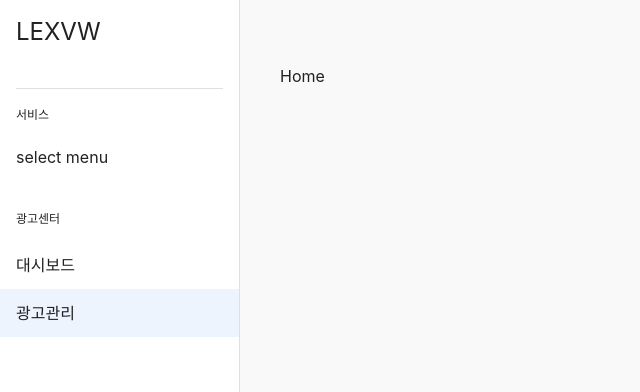
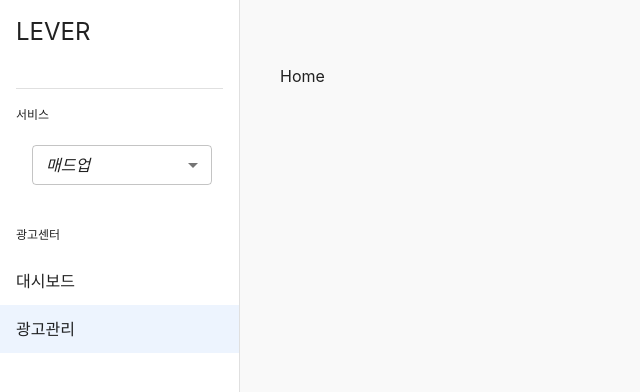
Before and after one commit to sycho09/wanted-pre-onboarding-2-1-, a React (Create React App) app: page / in a window 1280 px wide. Shown: the top 392 px of the page, without its empty margins (0-640 px from the left). Built offline with nearby package versions, Linux system fonts and the light colour scheme.

Commit message:
feat: select menu in sidebar

```diff
--- a/src/components/Sidebar.jsx
+++ b/src/components/Sidebar.jsx
@@ -9,6 +9,7 @@ import {
   ListItemButton,
   ListItemText
 } from '@mui/material';
+import SelectStatus from '../molecules/SelectStatus';
 
 const drawerWidth = 240;
 
@@ -37,7 +38,7 @@ export default function Sidebar() {
       anchor='left'
     >
       <Typography variant='h5' pt={2} px={2}>
-        LEXVW
+        LEVER
       </Typography>
       <Divider variant='middle' sx={{ mt: 5 }} />
       <List py={1}>
@@ -46,7 +47,13 @@ export default function Sidebar() {
             서비스
           </Typography>
         </ListItem>
-        <ListItem>select menu</ListItem>
+        <ListItem>
+          <SelectStatus
+            SelectList={['매드업', '서비스 추가']}
+            selected={select}
+            selectHandler={setSelect}
+          />
+        </ListItem>
         <ListItem sx={{ pt: 4, pb: 1 }}>
           <Typography variant='caption' gutterBottom>
             광고센터
--- /dev/null
+++ b/src/molecules/SelectStatus.jsx
@@ -0,0 +1,32 @@
+import { FormControl, MenuItem, Select, styled } from '@mui/material';
+import React, { useState } from 'react';
+
+export default function SelectStatus({
+  SelectList,
+  selected,
+  selectHandler,
+  isDisabled = false
+}) {
+  const handleChange = (event) => {
+    selectHandler(event.target.value);
+  };
+
+  return (
+    <FormControl size='small' sx={{ minWidth: { md: 180, sm: 100 }, mx: 2 }}>
+      <Select
+        value={selected}
+        onChange={handleChange}
+        displayEmpty
+        inputProps={{ 'aria-label': 'Without label' }}
+        disabled={isDisabled}
+      >
+        <MenuItem value=''>
+          <em>{SelectList[0]}</em>
+        </MenuItem>
+        {SelectList.map((el) => (
+          <MenuItem value={el}>{el}</MenuItem>
+        ))}
+      </Select>
+    </FormControl>
+  );
+}
```
